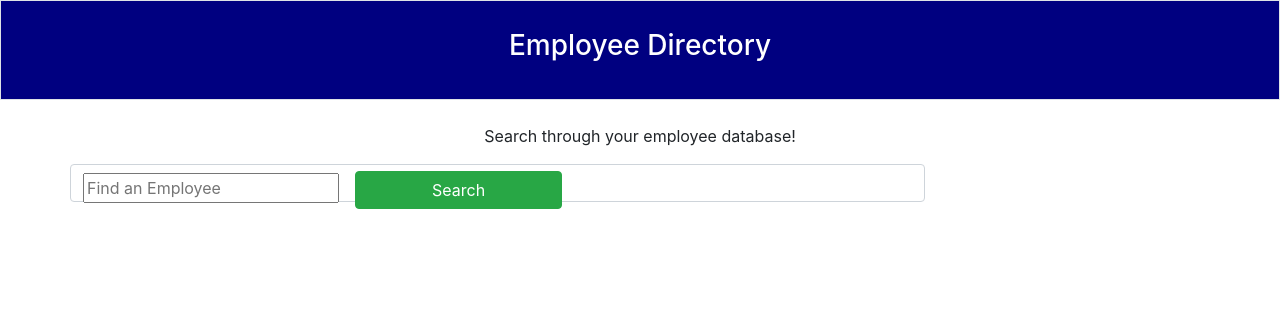
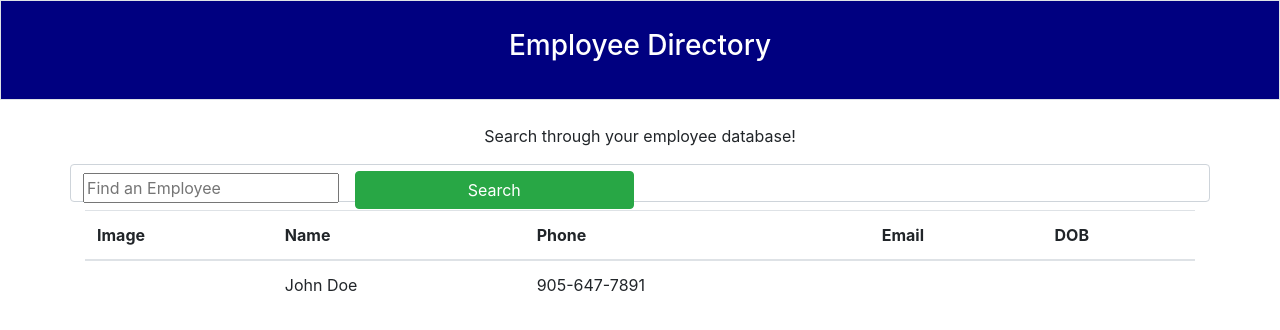
Before and after one commit to keithyyy/Employee-Directory, a React (Create React App) app: page / in a window 1280 px wide. Shown: the top 330 px of the page. Built offline with nearby package versions, Linux system fonts and the light colour scheme.

Commit message:
added table component

```diff
--- a/src/components/Container.js
+++ b/src/components/Container.js
@@ -1,5 +1,7 @@
-import Reach from "react";
+import React from "react";
 import SearchBar from "./Searchbar"
+import TableHead from "./TableHead"
+import TableItems from "./TableItems"
 
 const Container = () => {
     return (
@@ -10,6 +12,15 @@ const Container = () => {
                 <SearchBar />
             </div>
 
+            <div className="table-responsive">
+                <table className="table">
+                    <TableHead />
+                    <tbody>
+                    <TableItems />
+                    </tbody>
+                </table>
+
+            </div>
 
         </div>
     )
--- a/src/components/Searchbar.js
+++ b/src/components/Searchbar.js
@@ -2,7 +2,7 @@ import React from "react"
 
 const SearchBar = (props) => {
     return (
-        <div className="col-9 form-control mb-2 searchbar">
+        <div className="col-12 form-control mb-2 searchbar">
             <input type="text"
             value={props.value}
             onChange={props.handleInputChange}
--- /dev/null
+++ b/src/components/TableHead.js
@@ -0,0 +1,17 @@
+import React from "react";
+
+const TableHead = () => {
+    return (
+        <thead>
+            <tr>
+                <th scope="col">Image</th>
+                <th scope="col">Name</th>
+                <th scope="col">Phone</th>
+                <th scope="col">Email</th>
+                <th scope="col">DOB</th>
+            </tr>
+        </thead>
+    )
+}
+
+export default TableHead;
--- /dev/null
+++ b/src/components/TableItems.js
@@ -0,0 +1,28 @@
+import React from "react";
+import TableHead from "./TableHead";
+
+const TableItems = (props) => {
+    return (
+        <tr>
+            <td>
+                <img alt={props.name} src={props.picture}/>
+            </td>
+            <td>
+                John Doe
+                {/* {props.name} */}
+            </td>
+            <td>
+                905-647-7891
+                {props.phone}
+            </td>
+            <td>
+                {props.email}
+            </td>
+            <td>
+                {props.dob}
+            </td>
+        </tr>
+    )
+}
+
+export default TableItems;
```
